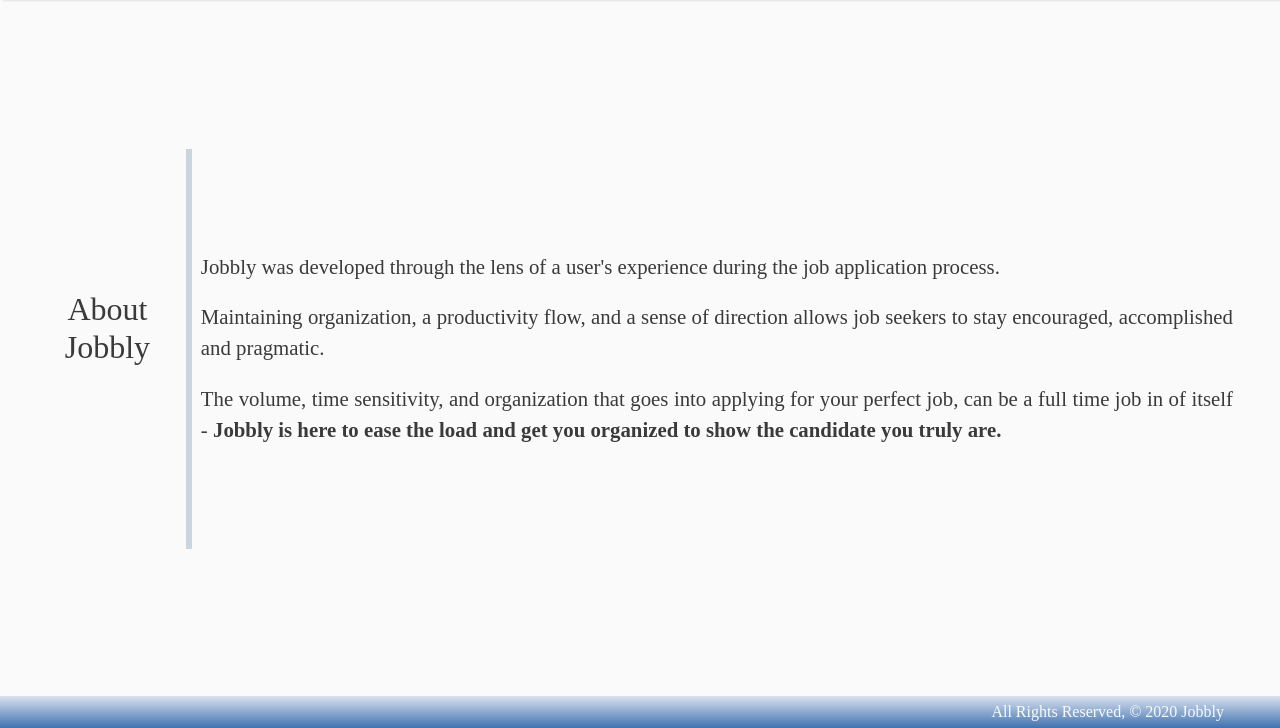
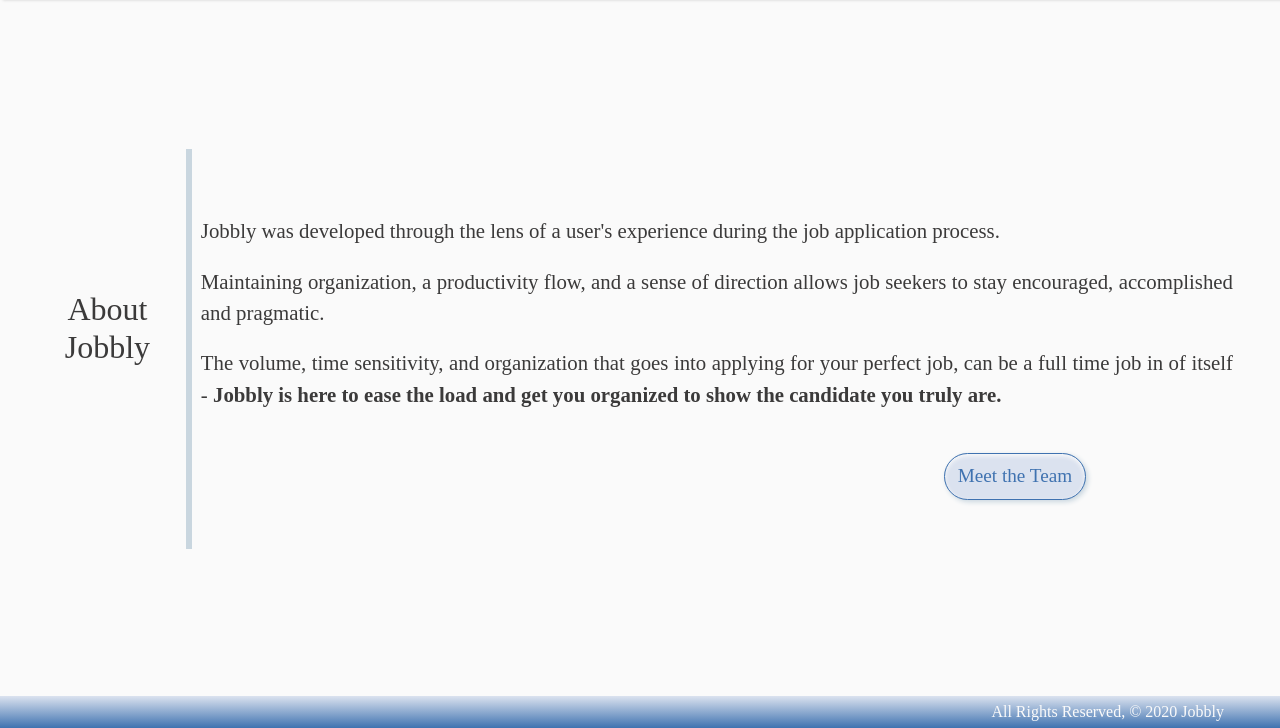
Before and after one commit to seiteambestteam/jobbly, a Django app: page /about/ in a window 1280 px wide. Shown: the part 72-800 px from the top of the page. Run offline with Django 3.2, Linux system fonts and the light colour scheme; some libraries are stand-ins or nearby versions.

Commit message:
Added TEAM page

```diff
--- a/job_tracker/static/css/style.css
+++ b/job_tracker/static/css/style.css
@@ -18,7 +18,8 @@ body {
     border-top: 1px solid #bdc8cf;
 }
 
-.center {
+.center,
+.team-btn a {
     display: block;
     margin: 0 auto;
 }
@@ -713,6 +714,14 @@ footer div {
         margin-left: 1rem;
     }
 
+    .team-btn {
+        justify-content: flex-end;
+    }
+
+    .team-btn a {
+        margin-right: 6rem;
+    }
+
     /* footer */
     footer div {
         font-size: 1rem;
--- a/job_tracker/templates/about.html
+++ b/job_tracker/templates/about.html
@@ -9,14 +9,23 @@
             Jobbly was developed through the lens of a user's experience during
             the job application process.
         </p>
-    <p>Maintaining organization, a
-        productivity flow, and a sense of direction allows job seekers to
-        stay encouraged, accomplished and pragmatic.</p>
-    <p>The volume, time
-        sensitivity, and organization that goes into applying for your
-        perfect job, can be a full time job in of itself - <span class="font-weight-bold">Jobbly is here to
-        ease the load and get you organized to show the candidate you truly
-        are.</span></p>
+        <p>
+            Maintaining organization, a productivity flow, and a sense of
+            direction allows job seekers to stay encouraged, accomplished and
+            pragmatic.
+        </p>
+        <p>
+            The volume, time sensitivity, and organization that goes into
+            applying for your perfect job, can be a full time job in of itself -
+            <span class="font-weight-bold"
+                >Jobbly is here to ease the load and get you organized to show
+                the candidate you truly are.</span
+            >
+        </p>
+        <br>
+        <div class="container-lg d-flex team-btn">
+        <a class="btn txt-medium" href="{% url 'team' %}">Meet the Team</a>
+        </div>
     </div>
 </div>
 
--- a/job_tracker/urls.py
+++ b/job_tracker/urls.py
@@ -4,6 +4,7 @@ from . import views
 urlpatterns = [
     path('', views.home, name='home'),
     path('about/', views.about, name='about'),
+    path('about/team', views.team, name='team'),
     path('accounts/signup/', views.signup, name='signup'),
     path('accounts/profile/', views.profile, name='profile'),
     path('accounts/profile/edit/', views.edit_profile, name='edit_profile'),
--- a/job_tracker/views.py
+++ b/job_tracker/views.py
@@ -36,6 +36,9 @@ def index(request):
 
 def about(request):
     return render(request, 'about.html')
+
+def team(request):
+    return render(request, 'team.html')
 
 def signup(request):
     error_message = ''
```
Also changed, not shown: job_tracker/templates/team.html (added, +34 -0 lines). Lines whose indentation alone changed are shown as unchanged.
